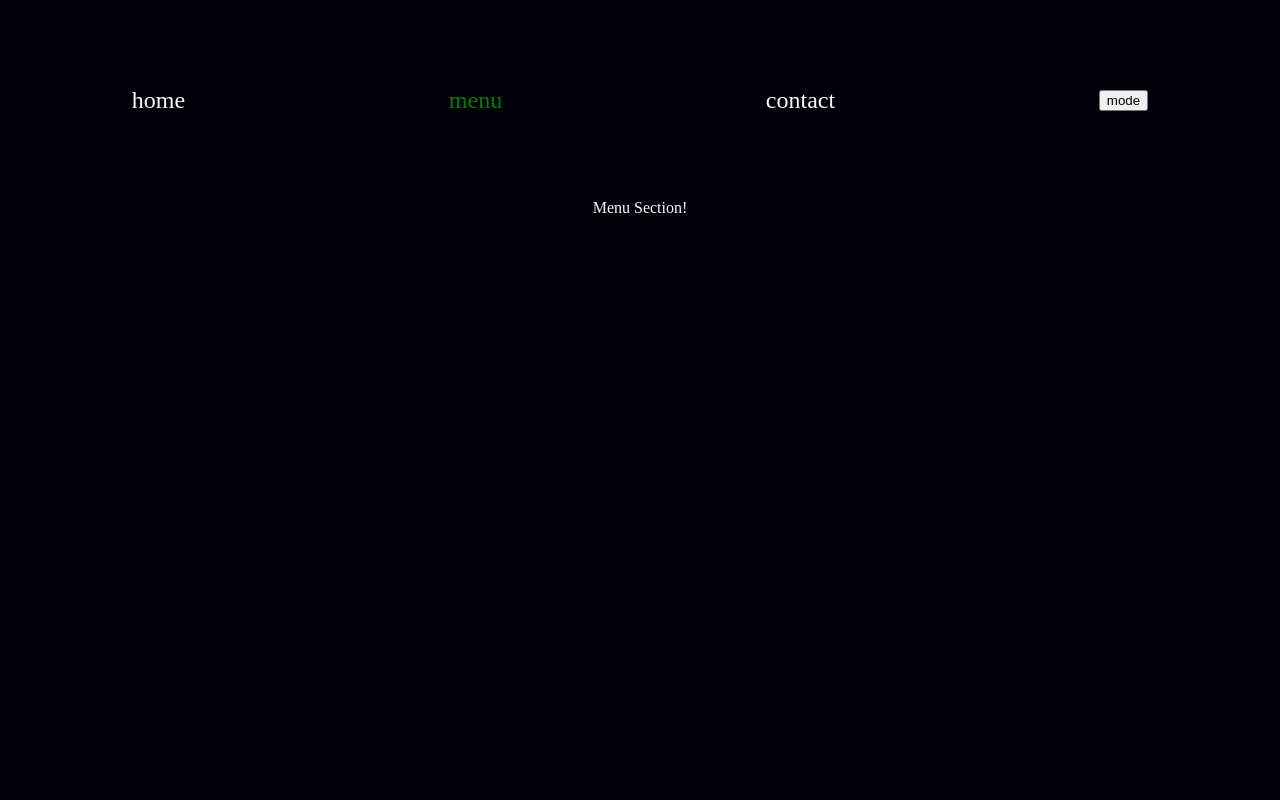
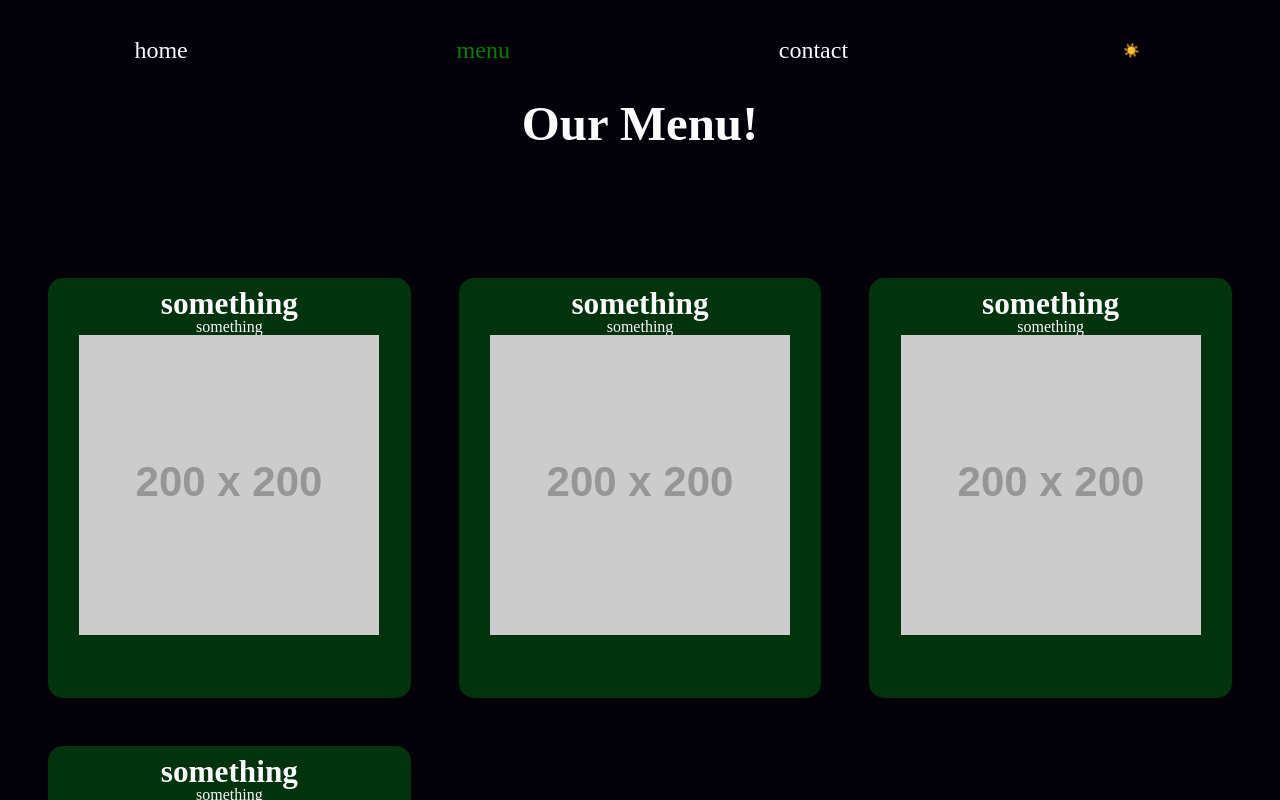
Before and after one commit to wheezyturbo/top-restaurant, a website built with webpack: page src/index.html in a window 1280 px wide. Both pictures are taken after a click on the link "menu". Shown: the top 800 px of the page. Built offline with nearby package versions, Linux system fonts and the light colour scheme; placeholder pictures from the web are drawn by us; a web font is replaced by a local one.

Commit message:
[UPDATE] menu content

```diff
--- /dev/null
+++ b/src/components/menu.css
@@ -0,0 +1,36 @@
+.menu {
+  display: grid;
+  grid-template-rows: 1fr 5fr;
+  /* justify-content: center; */
+  margin: 0 3rem;
+}
+.menu-title {
+  text-align: center;
+}
+
+.menu-items {
+  display: grid;
+  grid-template-columns: repeat(auto-fit, minmax(300px, 1fr));
+  gap: 3rem;
+  justify-content: space-evenly;
+  overflow-x: hidden;
+}
+
+.card {
+  background-color: rgb(1, 51, 12);
+  height: 400px;
+  /* width:250px; */
+  display: flex;
+  flex-direction: column;
+  align-items: center;
+  padding: 10px 0;
+  border-radius: 15px;
+  transition: 0.3s ease-in-out;
+}
+.card:hover {
+  transform: rotate3d(0.5, -0.5, 0.5, 30deg) scale(0.75);
+  box-shadow: 10px 15px 15px var(--text);
+}
+.card-img {
+  width: 300px;
+}
--- a/src/components/menu.js
+++ b/src/components/menu.js
@@ -1,7 +1,52 @@
+import "./menu.css";
 
-export default function menu(){
-    const menuSection = document.createElement('div');
-    menuSection.textContent = "Menu Section!";
-    menuSection.classList.add('container');
-    return menuSection;
+export default function menubar() {
+  const menu = document.createElement("div");
+  menu.classList.add("menu");
+  const menuTitle = document.createElement("h1");
+  menuTitle.classList.add("menu-title");
+  menuTitle.textContent = "Our Menu!";
+  menu.appendChild(menuTitle);
+  const menuItems = document.createElement("div");
+  menuItems.classList.add("menu-items");
+  menu.appendChild(menuItems);
+  const items = [
+    {
+      name: "something",
+      description: "something",
+      image: "https://placehold.co/200",
+    },
+    {
+      name: "something",
+      description: "something",
+      image: "https://placehold.co/200",
+    },
+    {
+      name: "something",
+      description: "something",
+      image: "https://placehold.co/200",
+    },
+    {
+      name: "something",
+      description: "something",
+      image: "https://placehold.co/400",
+    },
+  ];
+
+  items.forEach((item) => {
+    const card = document.createElement("div");
+    card.classList.add("card");
+    const h1 = document.createElement("h3");
+    h1.textContent = item.name;
+    const description = document.createElement("p");
+    description.textContent = item.description;
+    const img = document.createElement("img");
+    img.classList.add("card-img");
+    img.src = item.image;
+    card.appendChild(h1);
+    card.appendChild(description);
+    card.appendChild(img);
+    menuItems.appendChild(card);
+  });
+  return menu;
 }
--- /dev/null
+++ b/src/components/navbar.css
@@ -0,0 +1,19 @@
+.navbar {
+    display: flex;
+    justify-content: space-around;
+    align-items: center;
+    height:100px;
+  }
+  .active {
+    color: green;
+  }
+
+  .link {
+    cursor: pointer;
+    font-size: 1.5rem;
+  }
+  .mode-btn{
+    border:none;
+    background: transparent;
+    color:var(--text);
+  }
--- a/src/components/navbar.js
+++ b/src/components/navbar.js
@@ -1,34 +1,34 @@
 import { render } from "./init";
+import "./navbar.css";
 
-
-function createLink(text,pageClass){
-  const link = document.createElement('a');
+function createLink(text, pageClass) {
+  const link = document.createElement("a");
   link.textContent = text;
-  link.classList.add('link');
-  if(pageClass===text){
-    link.classList.add('active');
+  link.classList.add("link");
+  if (pageClass === text) {
+    link.classList.add("active");
   }
   return link;
 }
 
-export default function Navbar(pageClass){
-  const navbar = document.createElement('div');
-  navbar.classList.add('navbar');
-  const links = ["home","menu","contact"];
-  links.forEach(link=>{
-    const link_ = createLink(link,pageClass);
-    link_.addEventListener('click',()=>{
+export default function Navbar(pageClass) {
+  const navbar = document.createElement("div");
+  navbar.classList.add("navbar");
+  const links = ["home", "menu", "contact"];
+  links.forEach((link) => {
+    const link_ = createLink(link, pageClass);
+    link_.addEventListener("click", () => {
       render(link);
-    })
+    });
     navbar.appendChild(link_);
-
-  })
-  const modeBtn = document.createElement('button');
-  modeBtn.textContent = "mode";
-  modeBtn.addEventListener('click',()=>{
-    const mode = document.documentElement.getAttribute('data-theme');
-    document.documentElement.setAttribute('data-theme',modeSwitch(mode));
-  })
+  });
+  const modeBtn = document.createElement("button");
+  modeBtn.classList.add("mode-btn");
+  modeBtn.textContent = "☀️";
+  modeBtn.addEventListener("click", () => {
+    const mode = document.documentElement.getAttribute("data-theme");
+    document.documentElement.setAttribute("data-theme", modeSwitch(mode));
+  });
   navbar.appendChild(modeBtn);
   return navbar;
   // const link1 = createLink("home",pageClass);
@@ -36,7 +36,7 @@ export default function Navbar(pageClass){
   // const link3 = createLink("contact",pageClass);
 }
 
-
-function modeSwitch(mode){
-  return mode == 'light'?'dark':'light';
+function modeSwitch(mode) {
+  document.querySelector('.mode-btn').textContent = mode == "light"?"☀️":"🌑";
+  return mode == "light" ? "dark" : "light";
 }
--- a/src/style.css
+++ b/src/style.css
@@ -79,23 +79,11 @@ small {
   grid-template-rows: 1fr 3fr;
 }
 
-.banner {
+/* .banner {
   height: 100px;
-}
+} */
 
-.navbar {
-  display: flex;
-  justify-content: space-around;
-  align-items: center;
-}
-.active {
-  color: green;
-}
 
-.link {
-  cursor: pointer;
-  font-size: 1.5rem;
-}
 .container {
   display: flex;
   justify-content: center;
```
